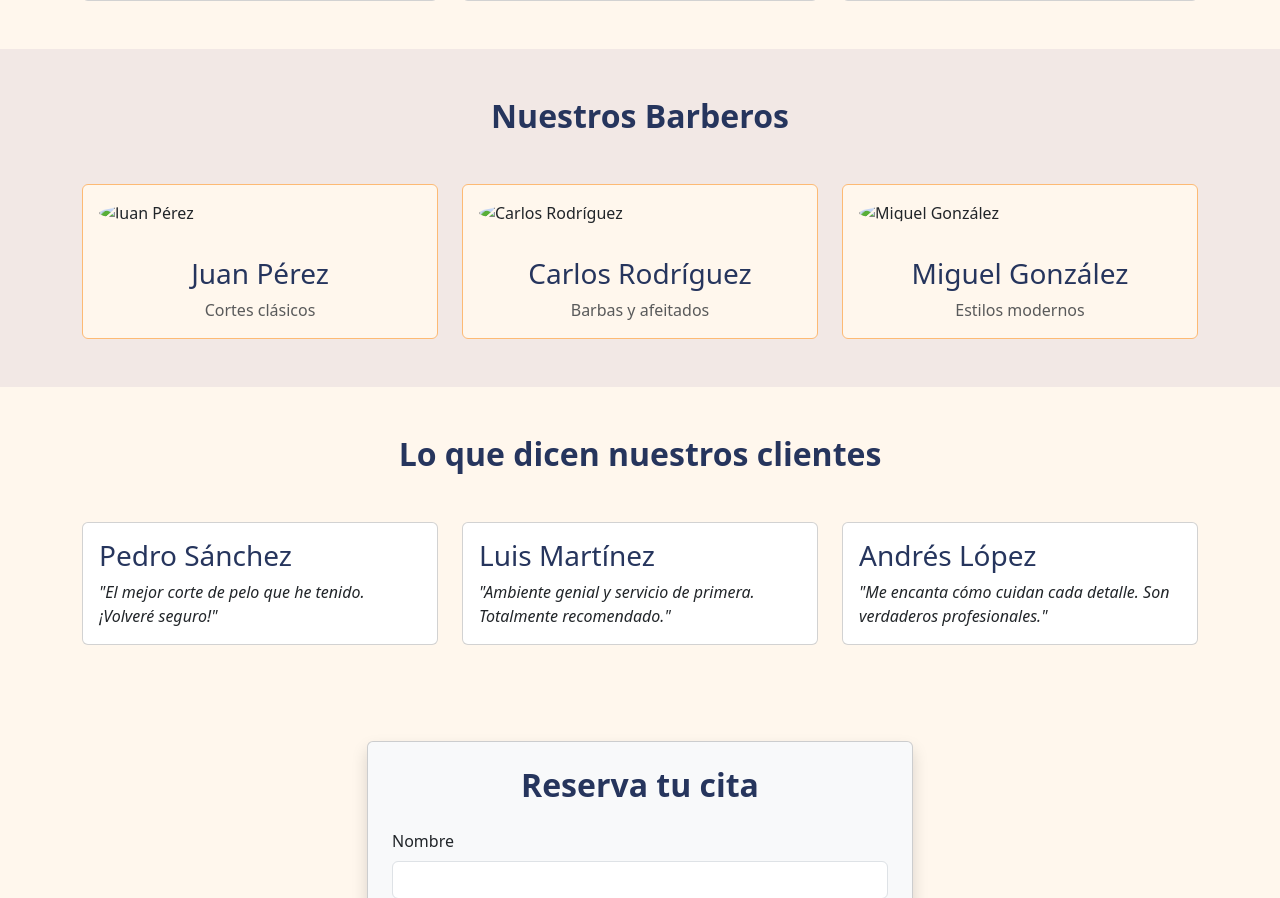
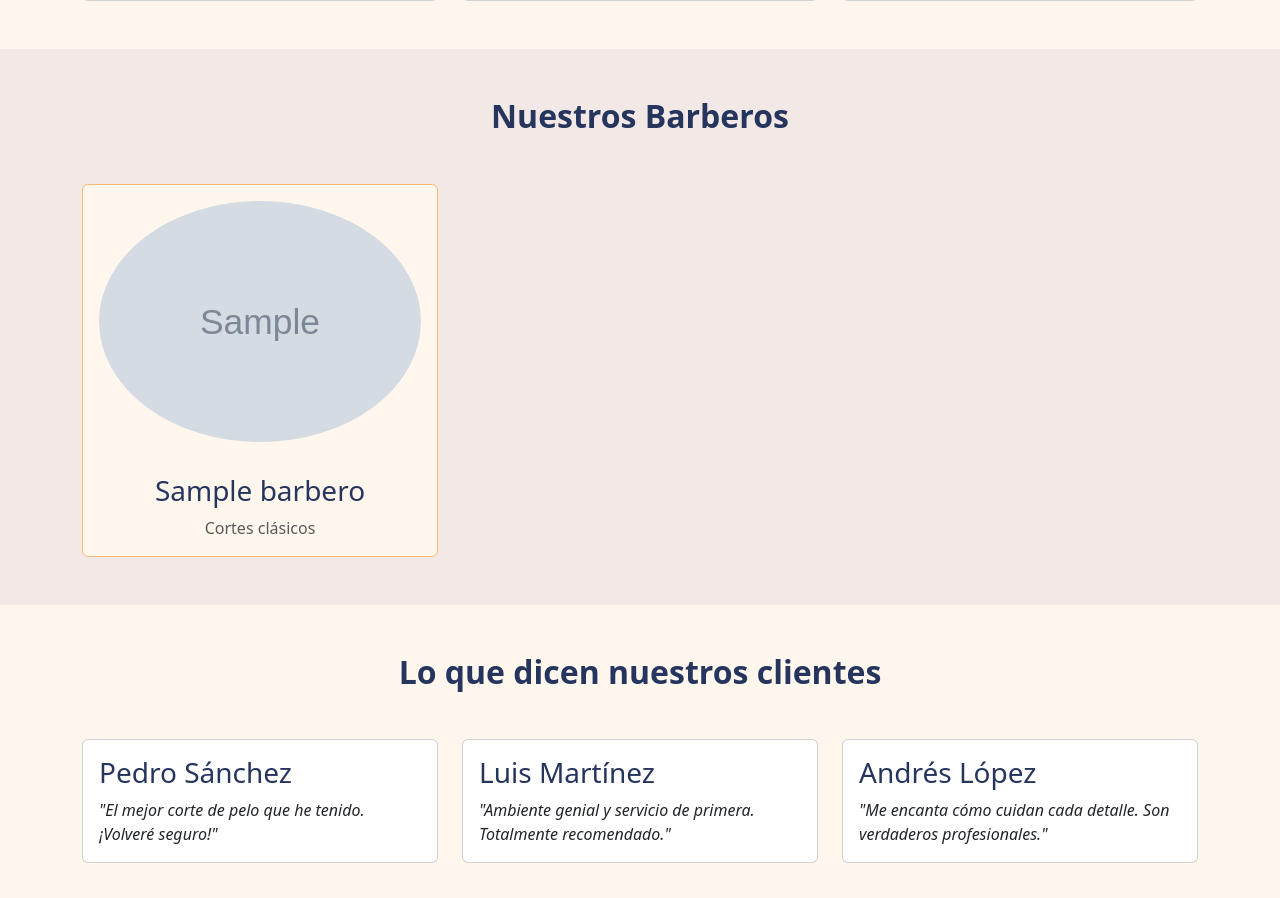
Before and after one commit to GeraMG0809/BarberManager, a Flask app: page / in a window 1280 px wide. Shown: the part 1634-2532 px from the top of the page. Run offline with Flask 3, Linux system fonts and the light colour scheme; tables that the repository leaves empty hold one stand-in row (values such as "Sample post"); grey boxes marked "Sample" are stand-in pictures; some libraries are stand-ins or nearby versions.

Commit message:
Cartas de barberos listas

```diff
--- a/main.py
+++ b/main.py
@@ -15,6 +15,7 @@ app.secret_key = 'tu_clave_secreta_segura'
 def index():
     user = session.get('user')
     form_id = None
+    barberos = select_barbers()
 
     if request.method == "POST":
         form_id = request.form.get("form_id")
@@ -27,7 +28,7 @@ def index():
         elif form_id == "editUserForm":
             return edit_user()
 
-    return render_template('index.html', user=user)
+    return render_template('index.html', user=user,barberos = barberos)
 
 @app.route('/admin')
 def admin():
--- a/templates/index.html
+++ b/templates/index.html
@@ -210,36 +210,21 @@
     <div class="container">
       <h2 class="text-center mb-5 fw-bold" style="color: #26355D;">Nuestros Barberos</h2>
       <div class="row g-4">
+        {% for barbero in barberos %}
         <div class="col-md-4">
           <div class="card h-100 cursor-pointer" style="background-color: #fff7ed; border-color: #fdba74;" data-bs-toggle="modal" data-bs-target="#barberModal1">
-            <img src="https://via.placeholder.com/300" class="card-img-top rounded-circle p-3" alt="Juan Pérez">
+            <img src="{{ url_for('static', filename='imges/' ~ barbero.imagenes) }}" class="card-img-top rounded-circle p-3" alt="{{ barbero.nombre }}">
             <div class="card-body text-center">
-              <h3 class="card-title" style="color: #26355D;">Juan Pérez</h3>
+              <h3 class="card-title" style="color: #26355D;">{{ barbero.nombre }}</h3>
               <p class="card-text text-muted">Cortes clásicos</p>
             </div>
           </div>
         </div>
-        <div class="col-md-4">
-          <div class="card h-100 cursor-pointer" style="background-color: #fff7ed; border-color: #fdba74;" data-bs-toggle="modal" data-bs-target="#barberModal2">
-            <img src="https://via.placeholder.com/300" class="card-img-top rounded-circle p-3" alt="Carlos Rodríguez">
-            <div class="card-body text-center">
-              <h3 class="card-title" style="color: #26355D;">Carlos Rodríguez</h3>
-              <p class="card-text text-muted">Barbas y afeitados</p>
-            </div>
-          </div>
-        </div>
-        <div class="col-md-4">
-          <div class="card h-100 cursor-pointer" style="background-color: #fff7ed; border-color: #fdba74;" data-bs-toggle="modal" data-bs-target="#barberModal3">
-            <img src="https://via.placeholder.com/300" class="card-img-top rounded-circle p-3" alt="Miguel González">
-            <div class="card-body text-center">
-              <h3 class="card-title" style="color: #26355D;">Miguel González</h3>
-              <p class="card-text text-muted">Estilos modernos</p>
-            </div>
-          </div>
-        </div>
+        {% endfor %}
       </div>
     </div>
   </section>
+
 
   <!-- Testimonials Section -->
   <section id="testimonios" class="py-5">
```
